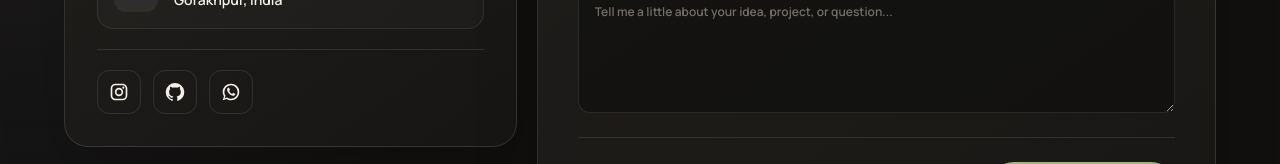
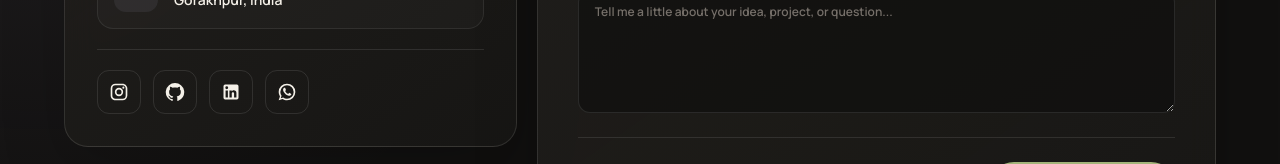
Before and after one commit to ankitmall932/MyPortfolio, a Next.js app in the folder portfolio/: page /contact in a window 1280 px wide. Shown: the part 922-1086 px from the top of the page. Built offline with nearby package versions, Linux system fonts and the light colour scheme.

Commit message:
linkdin added

```diff
--- a/portfolio/src/app/contact/ContactForm.tsx
+++ b/portfolio/src/app/contact/ContactForm.tsx
@@ -5,6 +5,7 @@ import type { FormEvent } from "react";
 import emailjs from "@emailjs/browser";
 import Instagram from "@mui/icons-material/Instagram";
 import GitHub from "@mui/icons-material/GitHub";
+import LinkedIn from "@mui/icons-material/LinkedIn";
 import WhatsApp from "@mui/icons-material/WhatsApp";
 import { ArrowUpRight, Mail, MapPin, Phone, Send } from "lucide-react";
 
@@ -45,6 +46,7 @@ export default function ContactForm() {
           <div className="mt-5 flex gap-3 border-t border-white/10 pt-5">
             <a href="https://www.instagram.com/ankit_mall_932" target="_blank" rel="noreferrer" aria-label="Instagram" className="grid h-11 w-11 place-items-center rounded-xl border border-white/10 text-white/60 transition hover:border-[#d47c60]/50 hover:text-[#d47c60]"><Instagram fontSize="small" /></a>
             <a href="https://github.com/ankitmall932" target="_blank" rel="noreferrer" aria-label="GitHub" className="grid h-11 w-11 place-items-center rounded-xl border border-white/10 text-white/60 transition hover:border-[#a3b47a]/50 hover:text-[#a3b47a]"><GitHub fontSize="small" /></a>
+            <a href="https://www.linkedin.com/in/ankitmall932" target="_blank" rel="noreferrer" aria-label="LinkedIn" className="grid h-11 w-11 place-items-center rounded-xl border border-white/10 text-white/60 transition hover:border-[#77a9d6]/50 hover:text-[#77a9d6]"><LinkedIn fontSize="small" /></a>
             <a href="https://wa.me/919305617987" target="_blank" rel="noreferrer" aria-label="WhatsApp" className="grid h-11 w-11 place-items-center rounded-xl border border-white/10 text-white/60 transition hover:border-[#a3b47a]/50 hover:text-[#a3b47a]"><WhatsApp fontSize="small" /></a>
           </div>
         </section>
```
